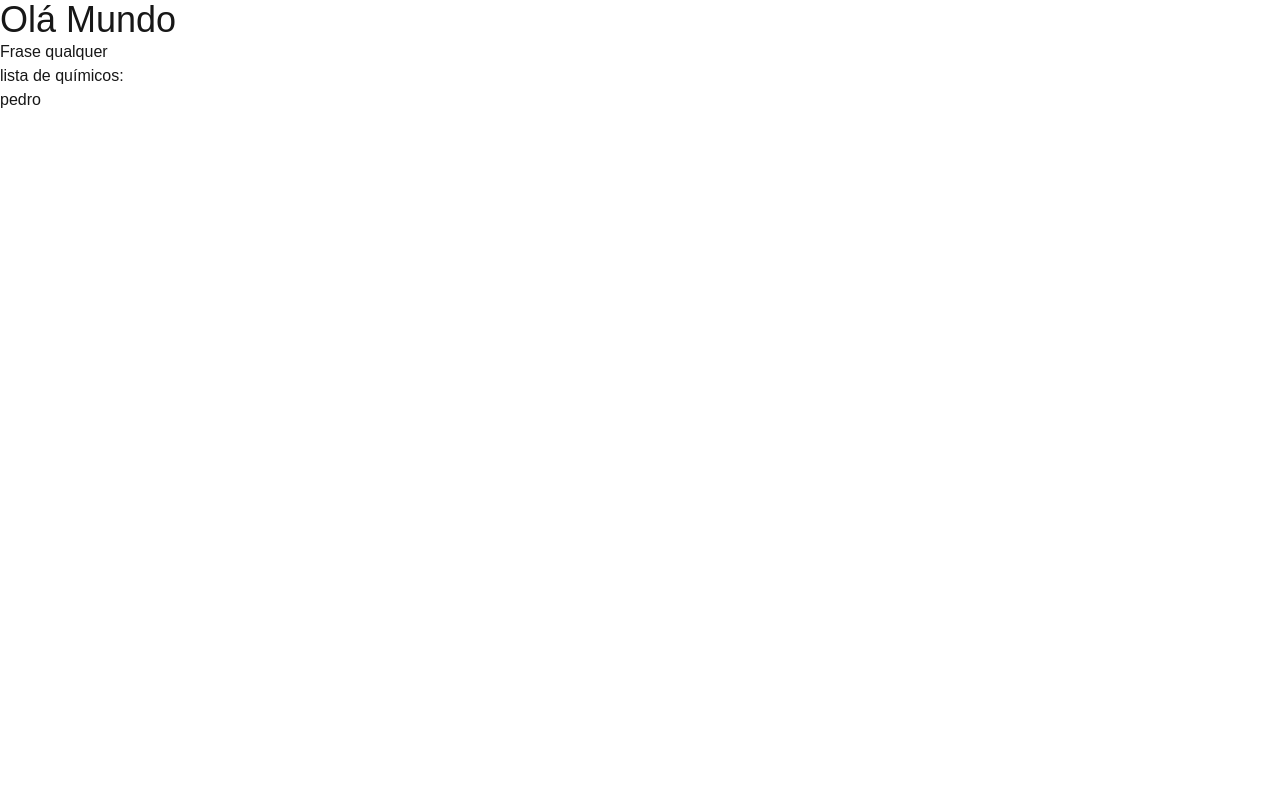
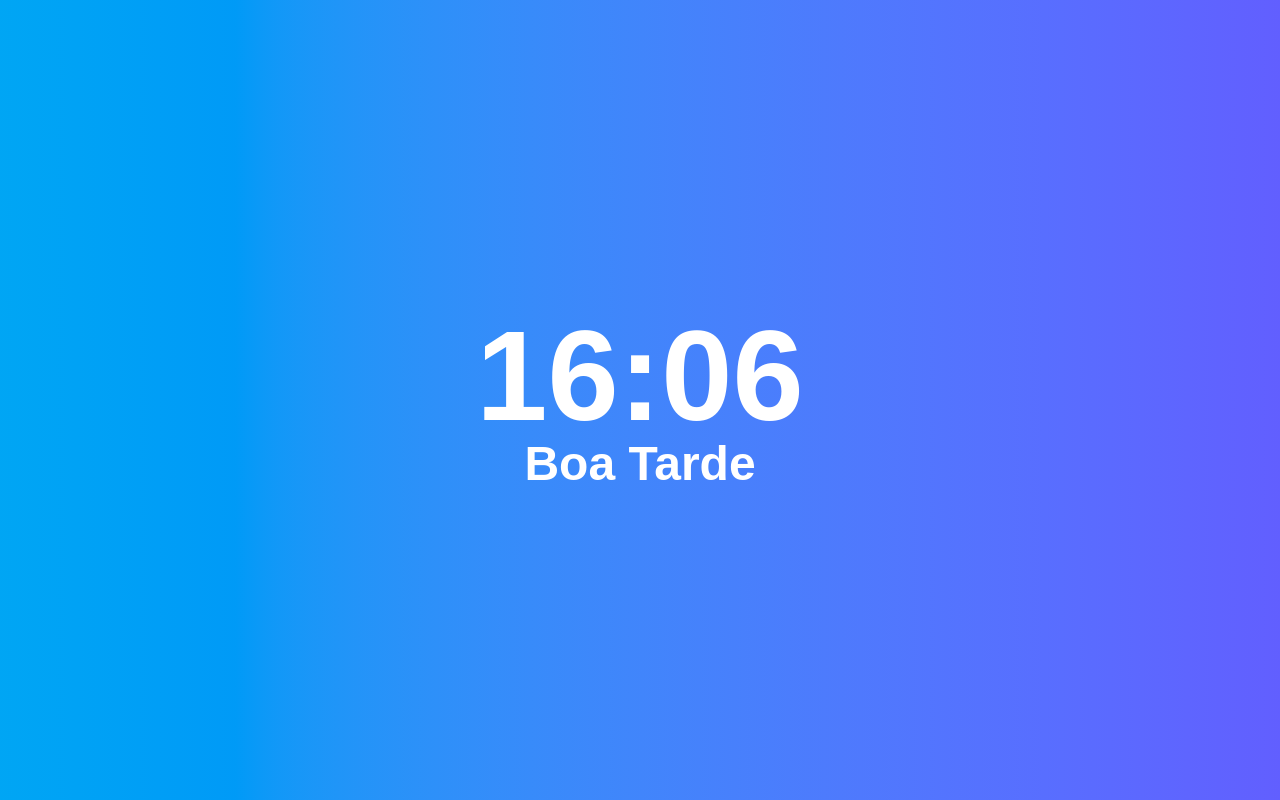
Before and after one commit to pedroguedes9/React, a Next.js app in the folder react-primeiro-projeto/: page / in a window 1280 px wide. Built offline with nearby package versions, Linux system fonts and the light colour scheme.

Commit message:
exercício greeting

```diff
--- a/react-primeiro-projeto/src/app/page.tsx
+++ b/react-primeiro-projeto/src/app/page.tsx
@@ -1,20 +1,8 @@
-import { peopleList } from "@/data/peapleList"
+import { Greeting } from "@/components/greeting"
 function Page() {
-  const programadores = peopleList.filter(person => person.profession === "programador")
   return (
-    <div>
-      <h1 className=" text-4xl">Olá Mundo</h1>
-      <h2>Frase qualquer</h2>
-      {programadores.length > 0 &&
-        <div>
-          <h3>lista de químicos:</h3>
-          <ul>
-            {programadores.map(person =>
-              <li>{person.name}</li>
-            )}
-          </ul>
-        </div>
-      }
+    <div className="w-screen h-screen flex flex-row items-center justify-center bg-gradient-to-r from-sky-500 to-indigo-500">
+      <Greeting/>
     </div>
   )
 }
--- /dev/null
+++ b/react-primeiro-projeto/src/components/greeting.tsx
@@ -0,0 +1,21 @@
+export const Greeting = () => {
+    let fullTime = new Intl.DateTimeFormat("pt-br", {
+        timeStyle:"short",
+        hour12:false,
+    }).format()
+    const hour = new Date().getHours()
+    let greetingPhrase = "Bom dia"
+    if (hour >= 0 && hour < 12) {
+        greetingPhrase = "Bom Dia"
+    } else if (hour >= 12 && hour < 18) {
+        greetingPhrase = "Boa Tarde"
+    } else if (hour >= 18 &&  hour <= 23) {
+        greetingPhrase = "Boa Noite"
+    }
+    return (
+        <div className="flex flex-col items-center">
+            <h1 className="font-bold text-9xl text-white ">{fullTime}</h1>
+            <p className="font-bold text-5xl text-white">{greetingPhrase}</p>
+        </div>
+    )
+}
--- a/react-primeiro-projeto/src/components/person.tsx
+++ /dev/null
@@ -1,25 +0,0 @@
-type Props = {
-    name:string
-    avatar?: string
-    roles: string[]
-    adress?: string
-}
-export const Person = ({
-    name,
-    avatar = "https://media-for2-2.cdn.whatsapp.net/v/t61.24694-24/483647873_1339299243992472_1626682614502700882_n.jpg?ccb=11-4&oh=01_Q5Aa2QHgCvU6HaQwMyTkmbmSh5sbSKsF2DrUJm64tELxLCVpIQ&oe=68A9DA33&_nc_sid=5e03e0&_nc_cat=111",
-    roles
-}: Props) => {
-    return (
-        <>
-            <h1 style={{color: "red", fontSize: "30px"}} >
-                Nome: {name}</h1>
-            <img
-                src={avatar}
-                alt={name} />
-            <ul>
-                <li>{roles[0]}</li>
-                <li>{roles[1]}</li>
-            </ul>
-        </>
-    )
-}
--- a/react-primeiro-projeto/src/data/peapleList.ts
+++ /dev/null
@@ -1,8 +0,0 @@
-import { Person } from "@/types/Person";
-export const peopleList: Person[] = [
-    {id: 1, name: "pedro", profession: "programador"},
-    {id: 2, name: "joao", profession: "médico"},
-    {id: 3, name: "charles", profession: "juiz"},
-    {id: 4, name: "andrei", profession: "engenheiro"},
-    {id: 5, name: "luiz", profession: "engenheiro"},
-]
--- a/react-primeiro-projeto/src/types/Person.ts
+++ /dev/null
@@ -1,5 +0,0 @@
-export type Person = {
-    id: number
-    name: string
-    profession: string
-}
```
Also changed, not shown: react-primeiro-projeto/src/components/card.tsx (added).
